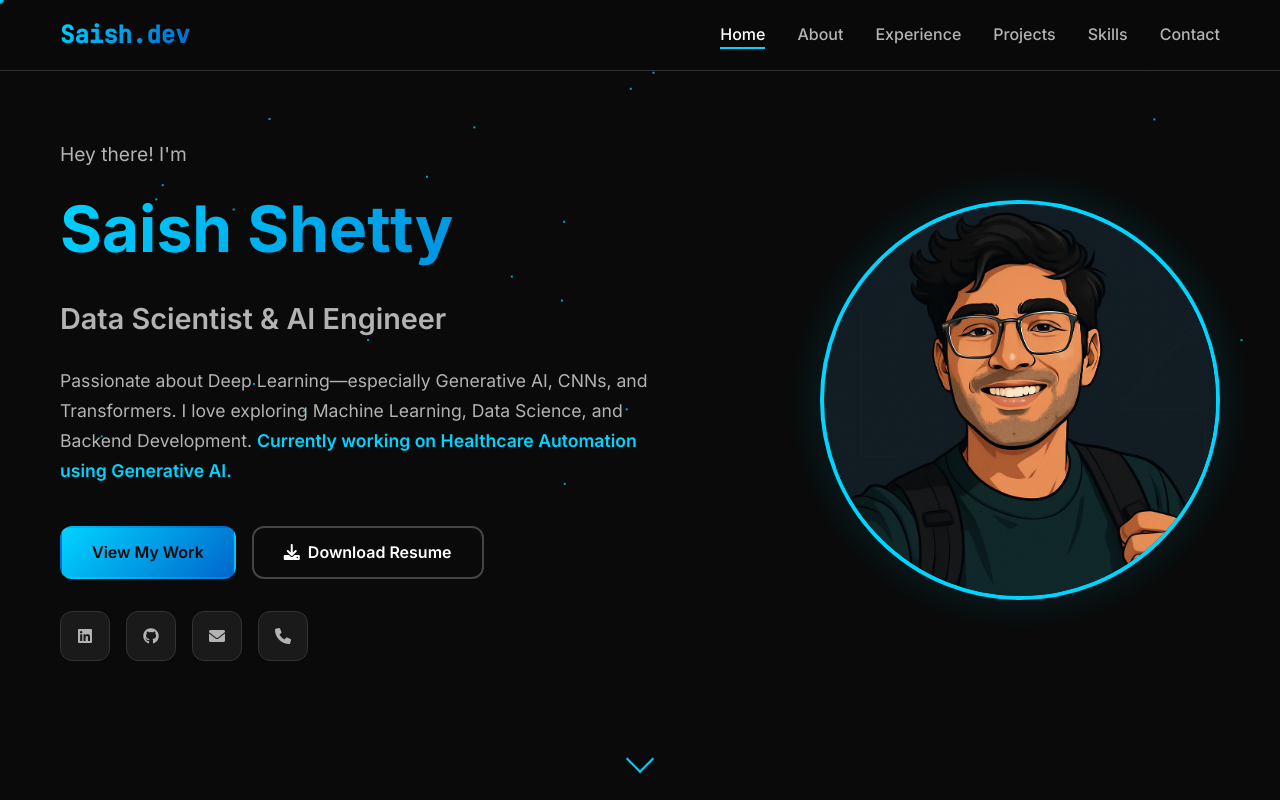
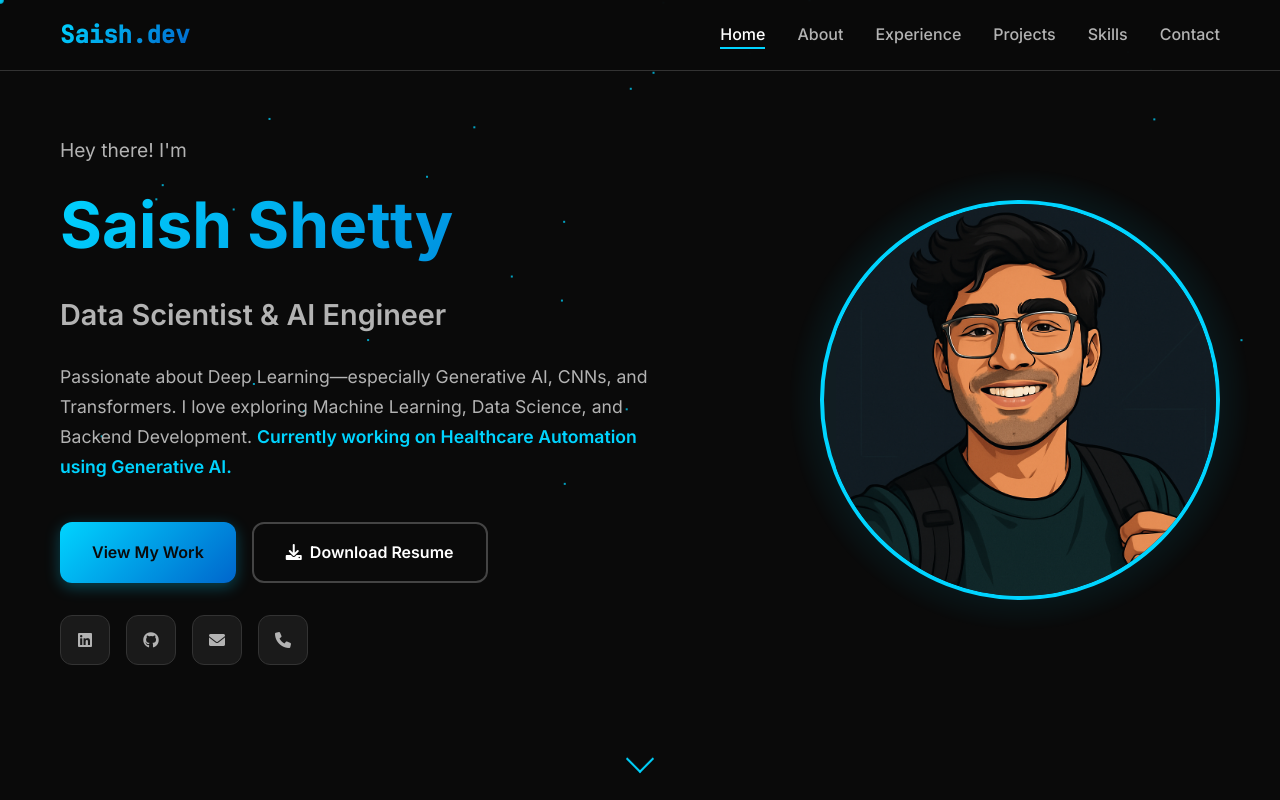
Before and after one commit to shettysaish20/saish-dev-portfolio, a plain HTML site: page index.html in a window 1280 px wide. Shown: the top 800 px of the page. Drawn offline with Linux system fonts and the light colour scheme.

Commit message:
The View My Work button fixed

```diff
--- a/styles.css
+++ b/styles.css
@@ -269,27 +269,33 @@ body::before {
 }
 
 .btn {
-    padding: 12px 30px;
-    border-radius: var(--radius-medium);
-    text-decoration: none;
-    font-weight: 600;
-    transition: all var(--transition-medium);
-    border: 2px solid transparent;
-    cursor: pointer;
     display: inline-flex;
     align-items: center;
     gap: 0.5rem;
+    padding: 1rem 2rem;
     font-size: 1rem;
+    font-weight: 600;
+    text-decoration: none;
+    border-radius: var(--radius-medium);
+    transition: all var(--transition-medium);
+    cursor: pointer;
+    border: 2px solid transparent;
+    outline: none; /* Remove focus outline that might cause misalignment */
 }
+
 
 .btn-primary {
     background: linear-gradient(135deg, var(--primary-color), var(--secondary-color));
     color: var(--bg-primary);
+    border: none; /* Remove any default border */
+    box-shadow: 0 4px 15px rgba(0, 212, 255, 0.3);
+    border-radius: var(--radius-medium); /* Ensure consistent border radius */
 }
 
 .btn-primary:hover {
+    background: linear-gradient(135deg, #0099cc, var(--primary-color));
     transform: translateY(-2px);
-    box-shadow: 0 10px 30px var(--shadow-medium);
+    box-shadow: 0 8px 25px rgba(0, 212, 255, 0.4);
 }
 
 .btn-secondary {
```
